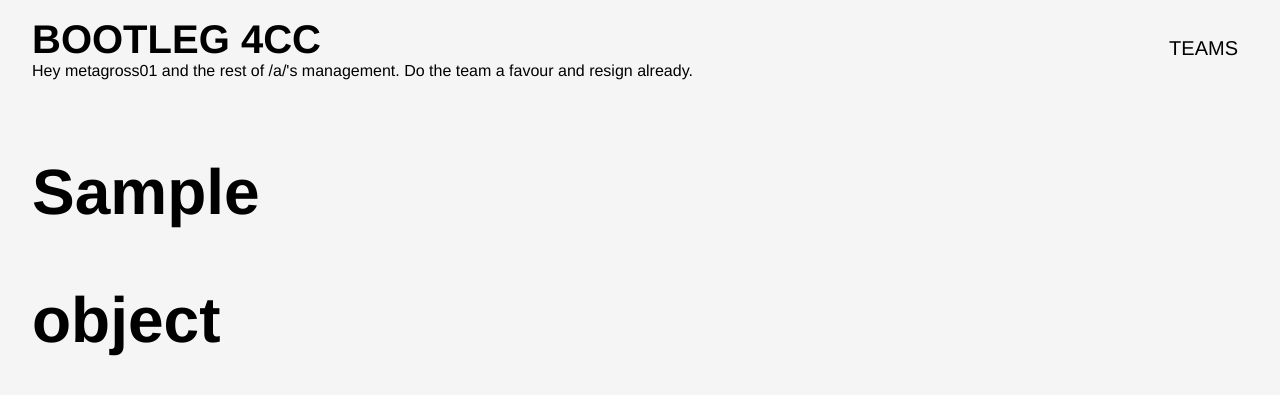
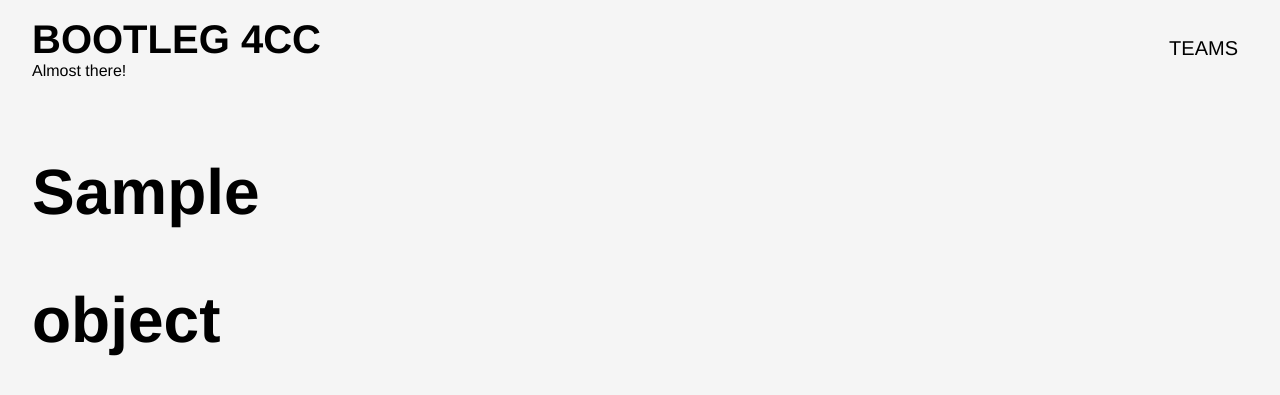
Before and after one commit to Hamuko/daiseihai, a Python web app: template daiseihai/archive/jinja2/archive/team_list.html in a window 1280 px wide. Shown: the top 395 px of the page. Run offline with Jinja, Linux system fonts and the light colour scheme; the template is opened without the code that fills it: most values are stand-ins (such as "Sample title", 1, 10 or a date in 2020); style sheets or scripts are compiled from the project's sources; some libraries are stand-ins or nearby versions.

Commit message:
Change header message

```diff
--- a/daiseihai/archive/jinja2/archive/base.html
+++ b/daiseihai/archive/jinja2/archive/base.html
@@ -15,7 +15,7 @@
     <header>
         <a href="{{ url('index') }}">
             <h1>Bootleg 4CC</h1>
-            <p>Hey metagross01 and the rest of /a/'s management. Do the team a favour and resign already.</p>
+            <p>Almost there!</p>
         </a>
         <nav>
             <a href="{{ url('team_list') }}">Teams</a>
```
